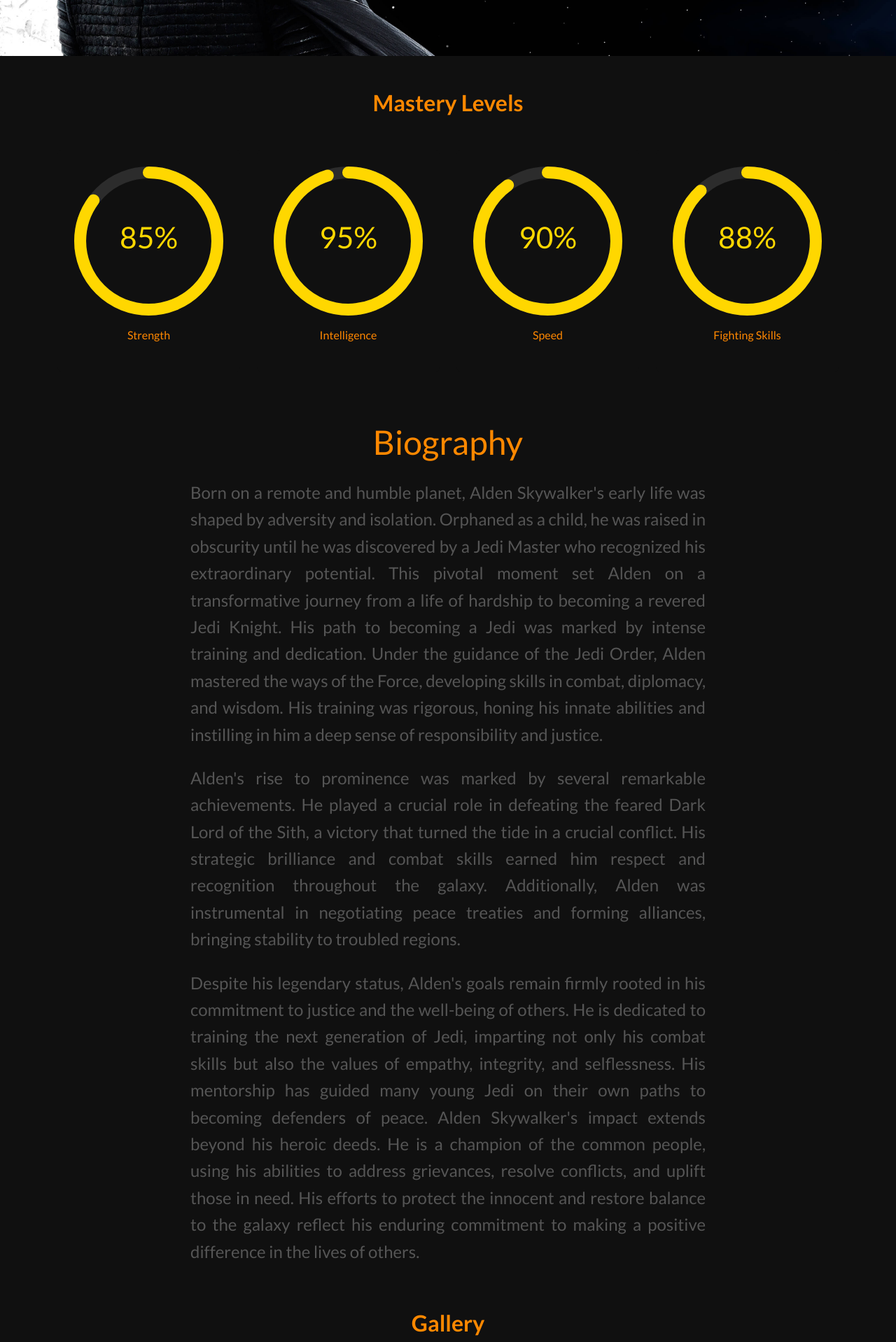
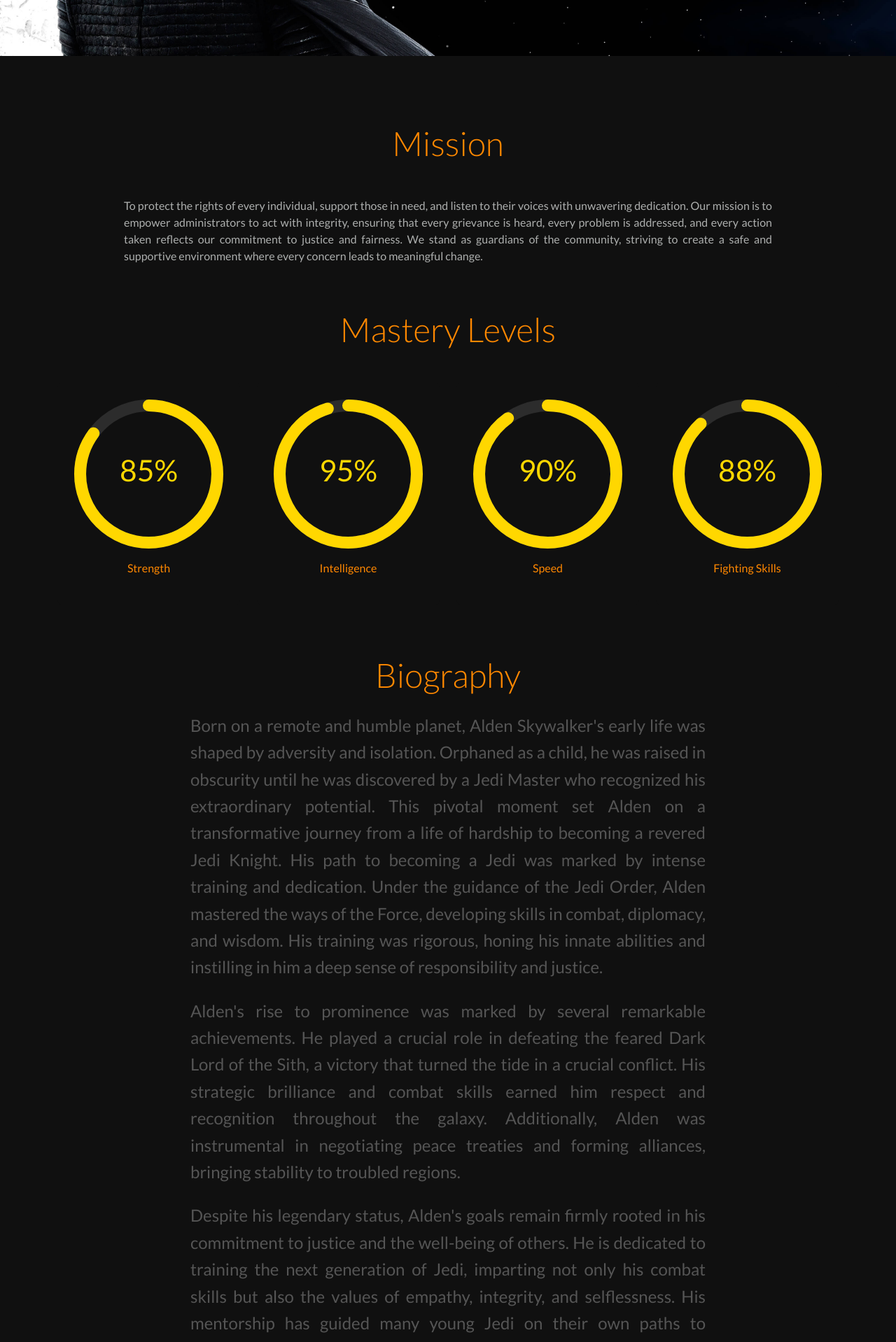
Before and after one commit to reshmaps156/skywalker-portal-frontend, a React (Vite) app: page /about in a window 1280 px wide. Shown: the part 320-2238 px from the top of the page at 70% size. Built offline with nearby package versions, Linux system fonts and the light colour scheme.

Commit message:
mission added

```diff
--- a/src/pages/About.jsx
+++ b/src/pages/About.jsx
@@ -41,11 +41,21 @@ function About() {
         </div>
       </section>
 
-
+       {/*Mission  */}
+       <section className='container mt-5'>
+        <div className="row">
+          <div className="col-md-1"></div>
+          <div className="col-md-10">
+          <h4 className='text-warning text-center my-5 display-5 '>Mission</h4>
+          <p style={{textAlign:'justify'}}>To protect the rights of every individual, support those in need, and listen to their voices with unwavering dedication. Our mission is to empower administrators to act with integrity, ensuring that every grievance is heard, every problem is addressed, and every action taken reflects our commitment to justice and fairness. We stand as guardians of the community, striving to create a safe and supportive environment where every concern leads to meaningful change.</p>
+          </div>
+          <div className="col-md-1"></div>
+        </div>
+       </section>
 
       {/* Skills Section */}
       <section className="skills-section mt-5 container">
-        <h4 className="text-warning text-center mb-5 fw-bold">Mastery Levels</h4>
+        <h4 className="text-warning text-center mb-5 display-5">Mastery Levels</h4>
         <div className="row">
           {skillSet.map((skill, index) => (
             <div key={index} className="col-md-6 col-lg-3 mb-4">
@@ -71,7 +81,7 @@ function About() {
       <section className="biography-section container my-5">
         <div className="row justify-content-center">
           <div className="col-lg-8 col-md-10">
-            <h2 className="text-warning text-center mb-4">Biography</h2>
+            <h4 className="text-warning text-center mb-4  display-5">Biography</h4>
             <p className="text-secondary mb-4 fs-5 biography-text">
               Born on a remote and humble planet, Alden Skywalker's early life was shaped by adversity and isolation. Orphaned as a child, he was raised in obscurity until he was discovered by a Jedi Master who recognized his extraordinary potential. This pivotal moment set Alden on a transformative journey from a life of hardship to becoming a revered Jedi Knight. His path to becoming a Jedi was marked by intense training and dedication. Under the guidance of the Jedi Order, Alden mastered the ways of the Force, developing skills in combat, diplomacy, and wisdom. His training was rigorous, honing his innate abilities and instilling in him a deep sense of responsibility and justice.
             </p>
@@ -87,7 +97,7 @@ function About() {
 
       {/* Gallery Section */}
       <section className=" container my-5">
-        <h4 className="text-center text-warning mb-5 fw-bold">Gallery</h4>
+        <h4 className="text-center text-warning mb-5 display-5">Gallery</h4>
         <div className="gallery-grid">
           {galleryImages.map((image, index) => (
             <Card key={index} className="gallery-card ">
```
